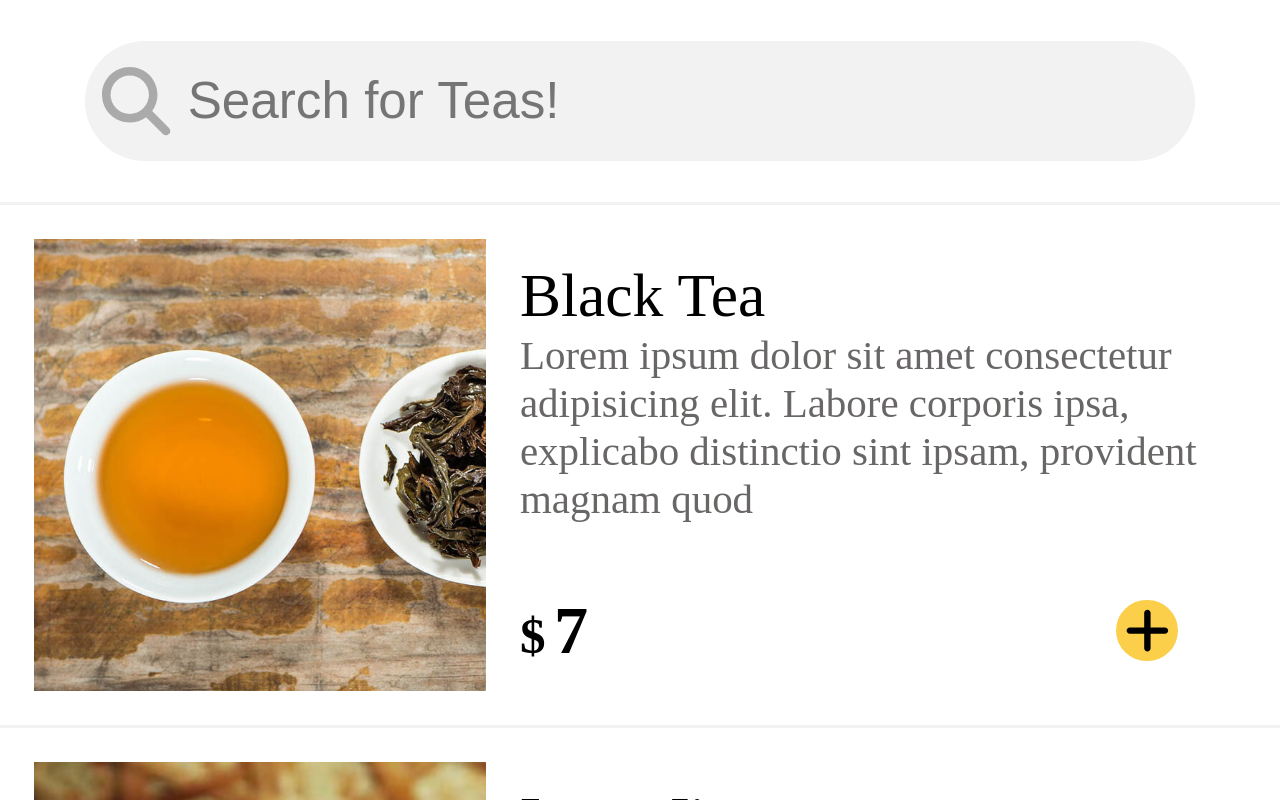
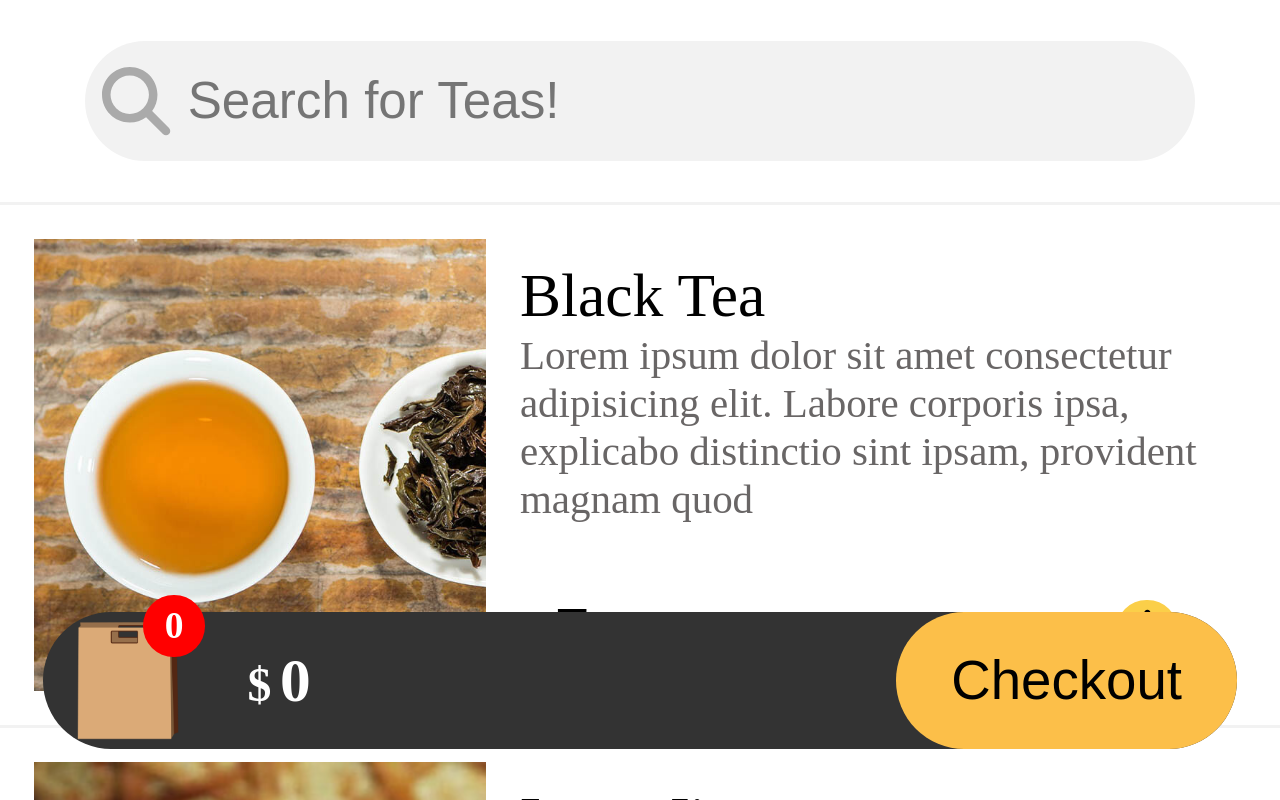
Before and after one commit to Jabezli/order-app, a React (Create React App) app: page / in a window 1280 px wide. Built offline with nearby package versions, Linux system fonts and the light colour scheme.

Commit message:
part of checkout bar finished

```diff
--- a/src/App.js
+++ b/src/App.js
@@ -3,6 +3,7 @@ import "./App.css";
 import Menu from "./components/Menu";
 import FilterMeals from "./components/FilterMeals";
 import CartContext from "./store/cart-context";
+import Cart from "./components/Cart";
 
 const Menu_Data = [
   {
@@ -73,20 +74,14 @@ function App() {
     //keyword parameter will be sanitized to lower case and remove all the spaces using "replace".
     const sanitizedKeyword = keyword.toLowerCase().replace(/\s/g, "");
 
+    //title of each item will be sanitized to lower case and remove all space to filter with the sanitized keyword
     const newMenuData = Menu_Data.filter((item) =>
       item.title.toLowerCase().replace(/\s/g, "").includes(sanitizedKeyword)
     );
 
     setMenuData(newMenuData);
   };
-  // const filterHandler = (keyword) => {
-  //   //filter all the titles and see if the keyword exists using indexoF method. If indexOf is -1, it means the keyword is not in any title.
-  //   //the data filtered out will only contain index !== -1
-  //   const newMenuData = Menu_Data.filter(
-  //     (item) => item.title.indexOf(keyword) !== -1
-  //   );
-  //   setMenuData(newMenuData);
-  // };
+
   //add Tea to cart
   const addItem = (tea) => {
     // tea is what we are adding into cart
@@ -125,6 +120,7 @@ function App() {
       <div>
         <FilterMeals onFilter={filterHandler} />
         <Menu menuData={menuData} />
+        <Cart />
       </div>
     </CartContext.Provider>
   );
--- /dev/null
+++ b/src/components/Cart/Cart.module.css
@@ -0,0 +1,63 @@
+.Cart{
+    display: flex;
+    justify-content: space-between;
+    position: fixed;
+    width: 700rem;
+    height: 80rem;
+    background-color: #333;
+    bottom: 30rem;
+    left: 0;
+    right: 0;
+    margin:auto;
+    border-radius: 40rem;
+}
+
+.Icon{
+    width: 100rem;
+    position: absolute;
+    bottom: -10rem;
+
+}
+
+.Icon img{
+    width: 100%;
+}
+
+.TotalAmount{
+    position:absolute;
+    width: 36rem;
+    height: 36rem;
+    background-color: #f00;
+    border-radius: 50%;
+    color: white;
+    line-height: 36rem;
+    text-align: center;
+    font-weight: bold;
+    font-size: 22rem;
+    right: 5rem;
+}
+
+.Price{
+    display: flex;
+    align-items: center;
+    margin-left: 120rem;
+    color: #fff;
+    font-weight: bold;
+    font-size: 36rem;
+}
+
+.Price::before{
+    content:'$';
+    font-size: 28rem;
+    padding-right: 5rem;
+    padding-top: 5rem;
+}
+
+.Button{
+    border: none;
+    background-color: #fcbf49;
+    width: 200rem;
+    border-radius: 40rem;
+    font-size: 32rem;
+
+}
--- /dev/null
+++ b/src/components/Cart/index.js
@@ -0,0 +1,21 @@
+import { React, useContext, useState } from "react";
+import classes from "./Cart.module.css";
+import iconImg from "../../asset/bag.png";
+import CartContext from "../../store/cart-context";
+
+const Cart = () => {
+  const ctx = useContext(CartContext);
+
+  return (
+    <div className={classes.Cart}>
+      <div className={classes.Icon}>
+        <img src={iconImg} alt="" />
+        <span className={classes.TotalAmount}>{ctx.totalAmount}</span>
+      </div>
+      <p className={classes.Price}>{ctx.totalPrice}</p>
+      <button className={classes.Button}>Checkout</button>
+    </div>
+  );
+};
+
+export default Cart;
```
Also changed, not shown: src/asset/bag.png (added).
